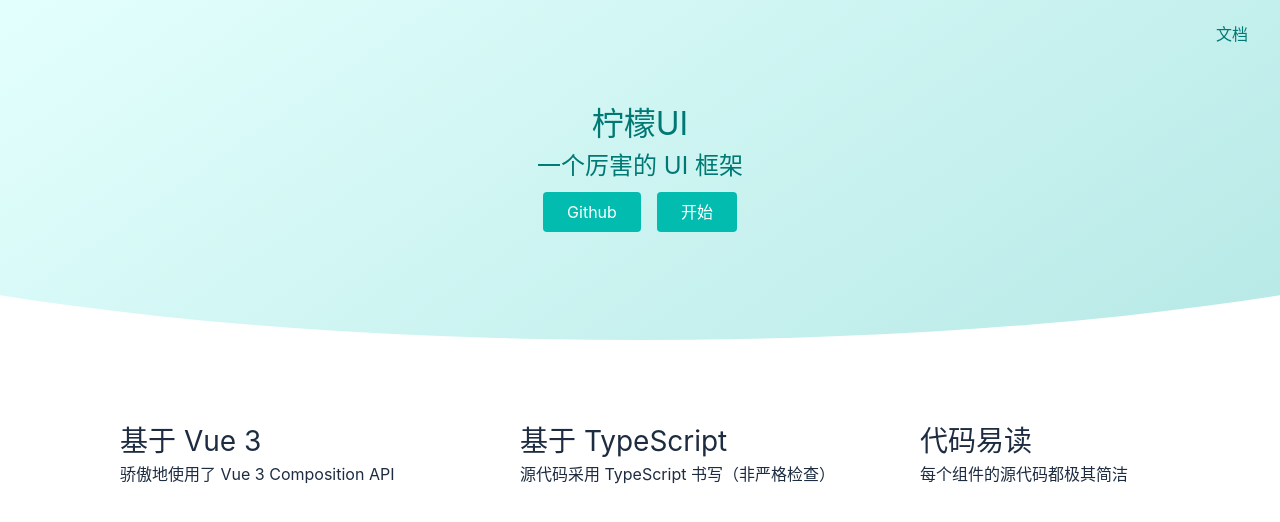
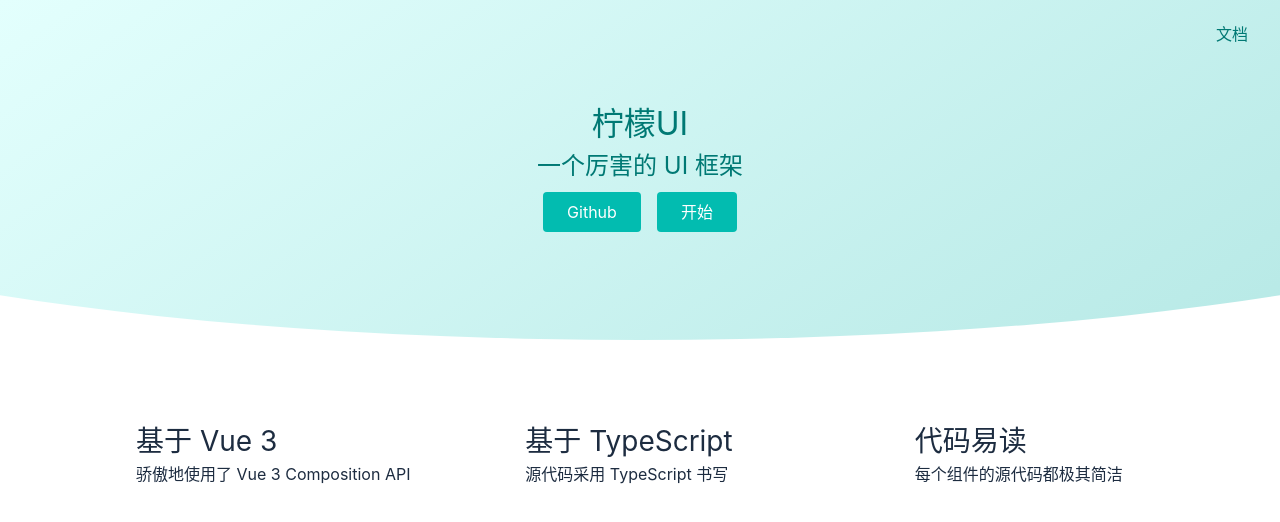
Before and after one commit to JaniceZD/gulu-ui-vue3, a Vue app: page /#/ in a window 1280 px wide. Shown: the top 522 px of the page. Built offline with nearby package versions, Linux system fonts and the light colour scheme.

Commit message:
优化官网样式，并将 topnav 的 z-index 调成 20

```diff
--- a/src/components/Topnav.vue
+++ b/src/components/Topnav.vue
@@ -47,7 +47,7 @@
   top: 0;
   left: 0;
   width: 100%;
-  z-index: 10;
+  z-index: 20;
   justify-content: center;
   align-items: center;
   > .logo {
--- a/src/views/Doc.vue
+++ b/src/views/Doc.vue
@@ -50,6 +50,7 @@
 };
 </script>
 <style lang="scss" scoped>
+$aside-index: 10;
 .layout {
   display: flex;
   flex-direction: column;
@@ -86,6 +87,7 @@
   left: 0;
   padding-top: 70px;
   height: 100%;
+  z-index: $aside-index;
   > h2 {
     margin-bottom: 4px;
     padding: 0 16px;
--- a/src/views/Home.vue
+++ b/src/views/Home.vue
@@ -25,7 +25,7 @@
             <use xlink:href="#icon-ts"></use>
           </svg>
           <h3>基于 TypeScript</h3>
-          <p>源代码采用 TypeScript 书写（非严格检查）</p>
+          <p>源代码采用 TypeScript 书写</p>
         </li>
         <li>
           <svg>
@@ -59,39 +59,48 @@
 
 .features {
   margin: 64px auto;
-  width: 400px;
+  padding: 0 16px;
   @media (min-width: 800px) {
     width: 800px;
+    > ul {
+      > li {
+        width: 50%;
+      }
+    }
   }
   @media (min-width: 1200px) {
     width: 1200px;
+    > ul {
+      > li {
+        width: 33.3333%;
+      }
+    }
   }
 
-  >ul {
+  > ul {
     display: flex;
     flex-wrap: wrap;
-    >li {
-      width: 400px;
+    > li {
       margin: 16px 0;
       display: grid;
       justify-content: start;
       align-content: space-between;
       grid-template-areas:
-        "icon title"
-        "icon text";
+        'icon title'
+        'icon text';
       grid-template-columns: 80px auto;
       grid-template-rows: 1fr auto;
-      >svg {
+      > svg {
         grid-area: icon;
         width: 64px;
         height: 64px;
       }
-      >h3 {
+      > h3 {
         grid-area: title;
         font-size: 28px;
       }
-      >p {
-        grid-area: text
+      > p {
+        grid-area: text;
       }
     }
   }
```
